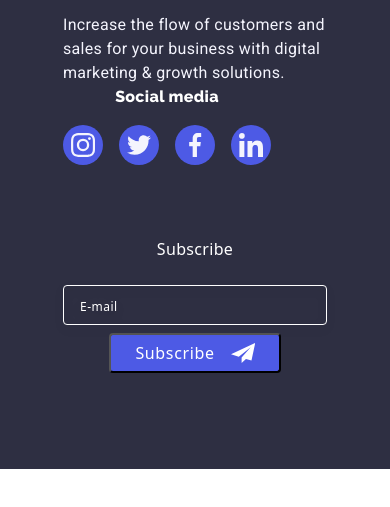
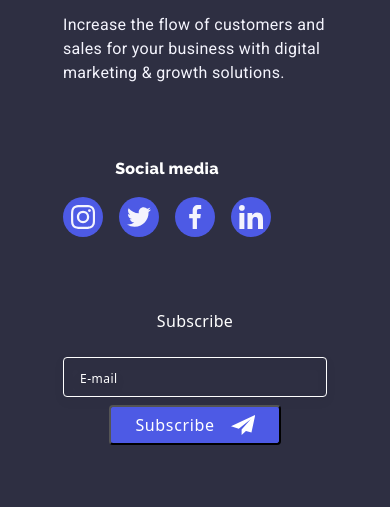
Before and after one commit to victoria2588/goit-markup-hw-07, a plain HTML site: page index.html in a window 390 px wide. Shown: the part 4976-5483 px from the top of the page. Before the commit the page ends 5445 px from the top, so only its background shows below. Drawn offline with nearby package versions, Linux system fonts and the light colour scheme.

Commit message:
goit-markup-hw-07 all2

```diff
--- a/css/styles.css
+++ b/css/styles.css
@@ -951,6 +951,11 @@ img {
     row-gap: 72px;
     align-items: center;
   }
+  .footer-container {
+    display: flex;
+    flex-direction: column;
+    row-gap: 72px;
+  }
   .footer-logo {
     display: flex;
     flex-direction: column;
@@ -1012,6 +1017,7 @@ img {
   .footer {
     padding-top: 100px;
     padding-bottom: 100px;
+    background-color: #2e2f42;
   }
   .footer-wrapper {
     display: flex;
```
